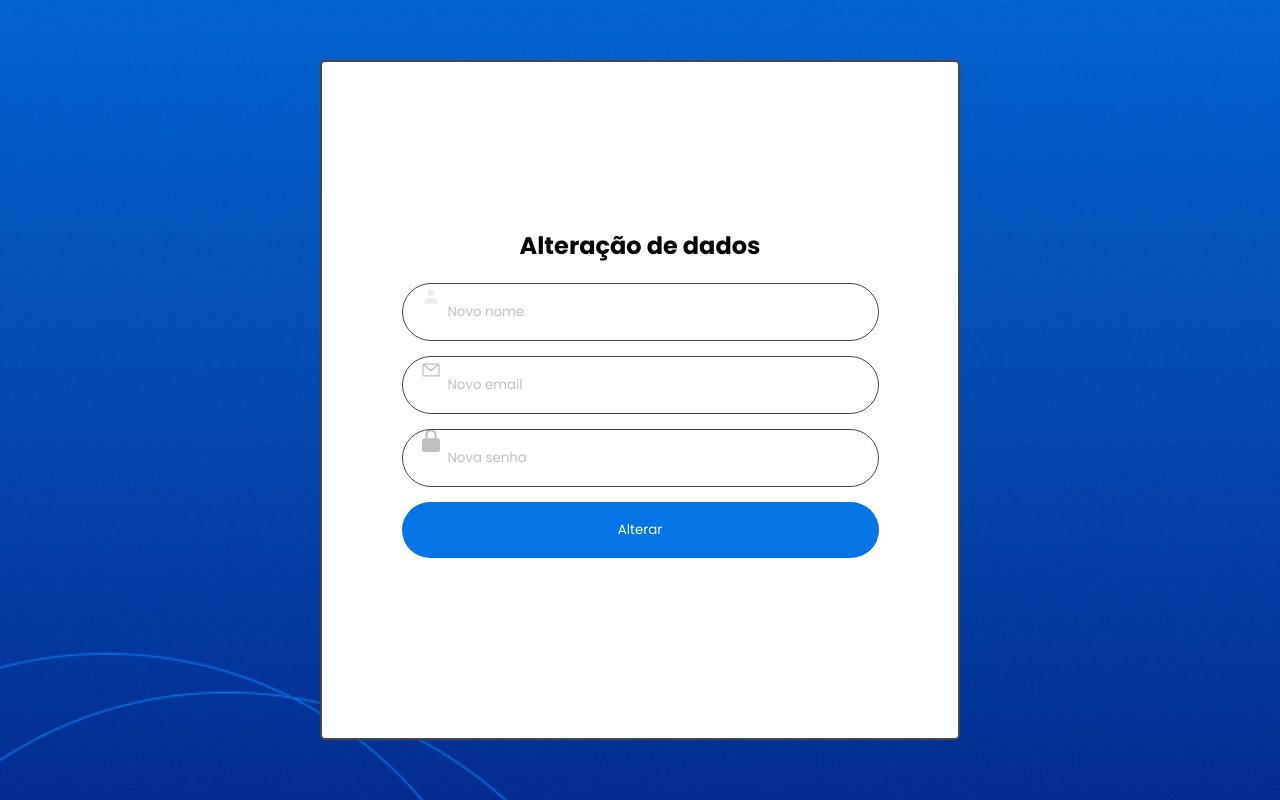
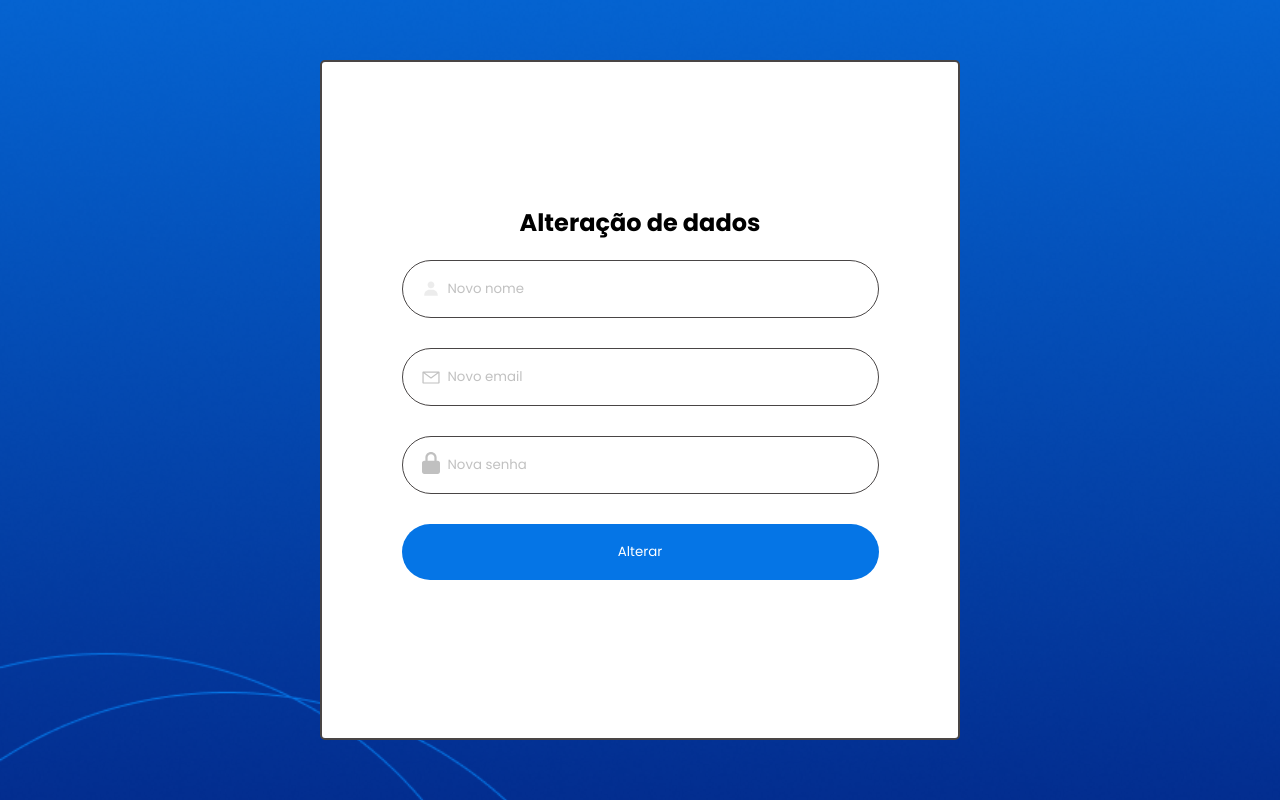
Before and after one commit to jose-ithalo/Clima-Tempo, a React (Create React App) app: page /Edit in a window 1280 px wide. Built offline with nearby package versions, Linux system fonts and the light colour scheme.

Commit message:
Mundança de seletores

```diff
--- a/src/components/FormEdit/form.css
+++ b/src/components/FormEdit/form.css
@@ -4,10 +4,17 @@
     border-radius: 5px;
     display: flex;
     align-items: center;
+    flex-direction: column;
     justify-content: center;
     height: 85%;
     width: 50%;
     max-width: 1000px;
+}
+
+.editCard h2 {
+    font-family: 'Poppins', sans-serif;
+    margin-bottom: 20px;
+    text-align: center;
 }
 
 .editInput {
@@ -19,6 +26,7 @@
     border: 1px solid #494545;
     border-radius: 30px;
     font-family: 'Poppins', sans-serif;
+    margin-bottom: 15px;
     padding: 18px 45px;
     width: 100%;
 
@@ -28,17 +36,6 @@
     }
 }
 
-form {
-    display: flex;
-    flex-direction: column;
-}
-
 .formEdit {
-    font-family: 'Poppins', sans-serif;
     width: 75%;
 }
-
-.formEdit h2 {
-    margin-bottom: 20px;
-    text-align: center;
-}
```
